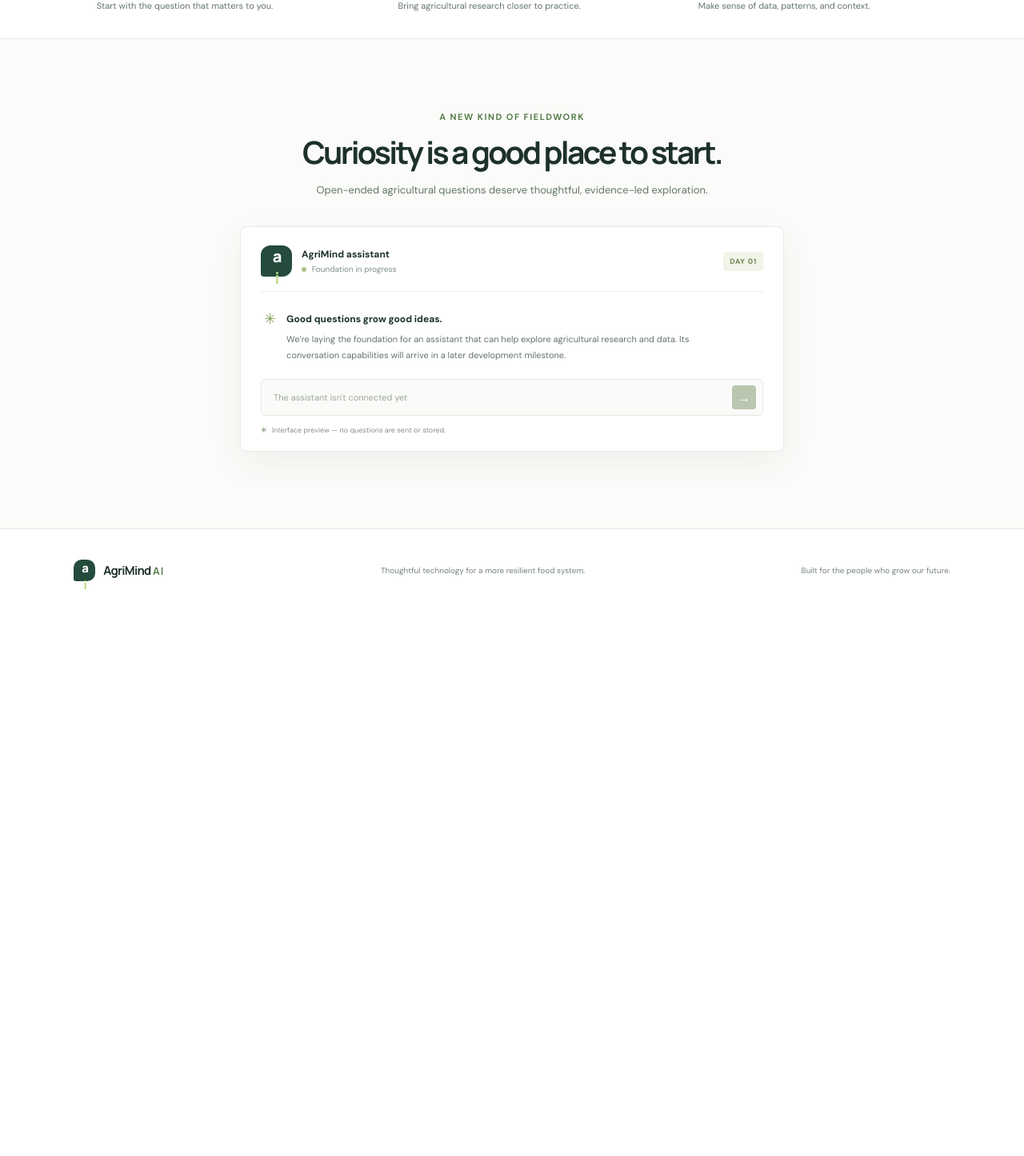
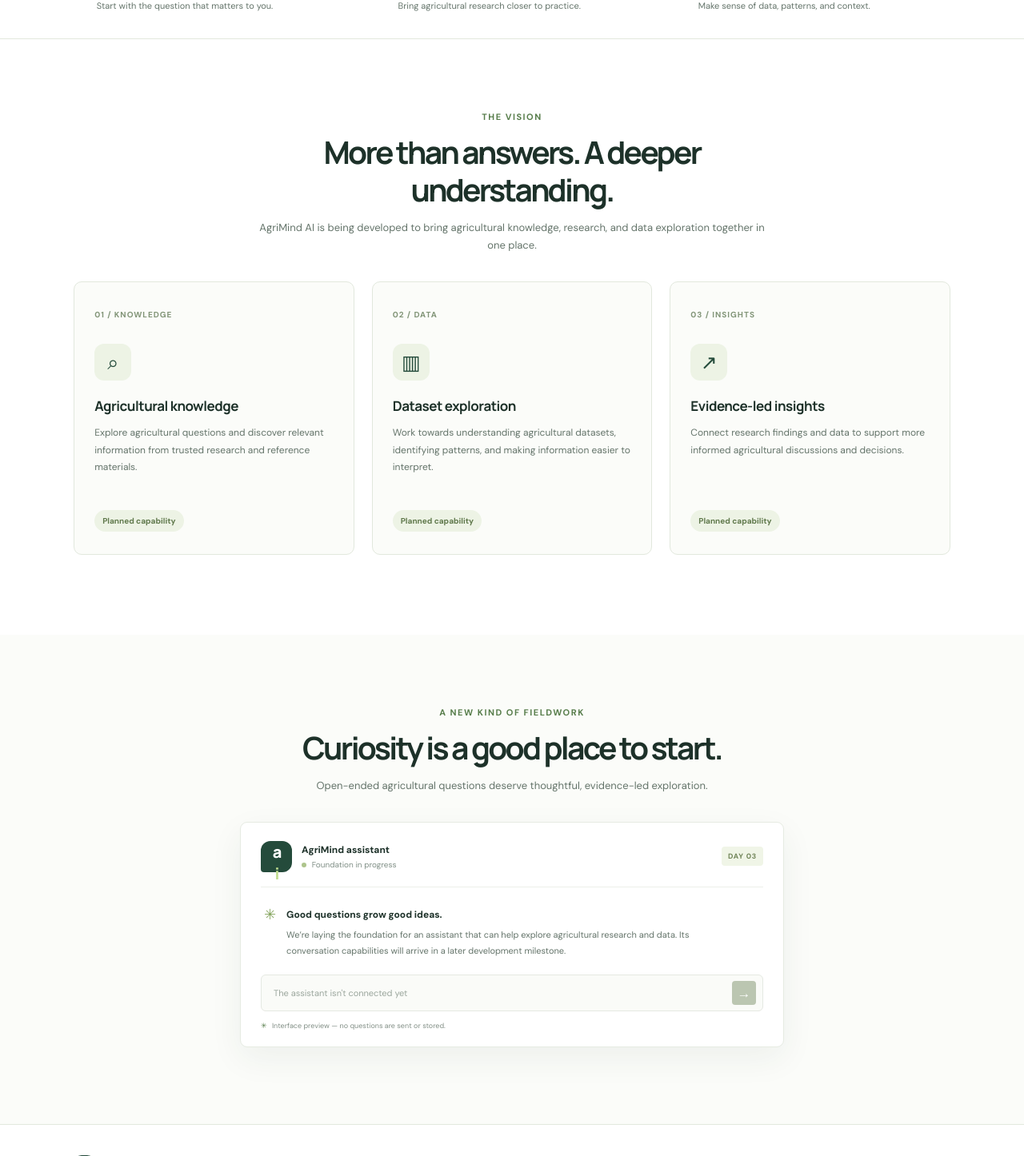
Before and after one commit to manofendevours0508/agrimind_ai, a Flask app: page / in a window 1280 px wide. Shown: the part 751-2197 px from the top of the page at 80% size. Before the commit the page ends 1488 px from the top, so only its background shows below. Run offline with Flask 3, Linux system fonts and the light colour scheme.

Commit message:
wip: continue Day 3 frontend development

```diff
--- a/agrimind/static/css/styles.css
+++ b/agrimind/static/css/styles.css
@@ -126,3 +126,169 @@ h1, h2 { margin: 0; font-family: "Manrope", sans-serif; letter-spacing: -2.7px;
 @media (prefers-reduced-motion: reduce) {
   *, *::before, *::after { scroll-behavior: auto !important; transition-duration: .01ms !important; }
 }
+
+
+/* Day 3: Agricultural capabilities */
+
+.capabilities-section {
+  padding: 90px 7.2% 100px;
+  background: #ffffff;
+}
+
+.capability-grid {
+  display: grid;
+  grid-template-columns: repeat(3, minmax(0, 1fr));
+  gap: 22px;
+  max-width: 1200px;
+  margin: 0 auto;
+}
+
+.capability-card {
+  min-width: 0;
+  padding: 28px 25px;
+  border: 1px solid var(--line);
+  border-radius: 10px;
+  background: #fbfcf9;
+  transition: transform .2s ease, box-shadow .2s ease;
+}
+
+.capability-card:hover {
+  transform: translateY(-5px);
+  box-shadow: 0 16px 35px #263e2910;
+}
+
+.capability-number {
+  color: #819477;
+  font-size: 10px;
+  font-weight: 700;
+  letter-spacing: 1px;
+}
+
+.capability-icon {
+  width: 46px;
+  height: 46px;
+  display: grid;
+  place-items: center;
+  margin: 28px 0 20px;
+  border-radius: 12px;
+  color: var(--forest);
+  background: #edf3e5;
+  font-size: 25px;
+}
+
+.capability-card h3 {
+  margin: 0 0 12px;
+  font: 700 17px "Manrope", sans-serif;
+  letter-spacing: -.5px;
+}
+
+.capability-card p {
+  min-height: 85px;
+  margin: 0 0 22px;
+  color: var(--muted);
+  font-size: 12px;
+  line-height: 1.8;
+}
+
+.capability-status {
+  display: inline-block;
+  padding: 7px 10px;
+  border-radius: 20px;
+  color: #60794c;
+  background: #edf3e5;
+  font-size: 10px;
+  font-weight: 700;
+}
+
+/* Keyboard accessibility */
+
+a:focus-visible,
+button:focus-visible,
+input:focus-visible {
+  outline: 3px solid #91a96d;
+  outline-offset: 4px;
+}
+
+/* Tablet layout */
+
+@media (max-width: 1000px) {
+  .hero {
+    gap: 4%;
+    padding-right: 5%;
+    padding-left: 5%;
+  }
+
+  .hero h1 {
+    font-size: clamp(40px, 5.5vw, 56px);
+  }
+
+  .capabilities-section {
+    padding-right: 5%;
+    padding-left: 5%;
+  }
+
+  .capability-grid {
+    gap: 14px;
+  }
+
+  .capability-card {
+    padding: 23px 18px;
+  }
+}
+
+/* Mobile layout */
+
+@media (max-width: 760px) {
+  .capabilities-section {
+    padding: 67px 6%;
+  }
+
+  .capability-grid {
+    grid-template-columns: 1fr;
+    gap: 16px;
+  }
+
+  .capability-card {
+    padding: 24px;
+  }
+
+  .capability-icon {
+    margin-top: 20px;
+  }
+
+  .capability-card p {
+    min-height: 0;
+  }
+}
+
+@media (max-width: 380px) {
+  .hero h1 {
+    font-size: 39px;
+    letter-spacing: -2px;
+  }
+
+  .hero-art {
+    min-height: 270px;
+  }
+
+  .assistant-topline {
+    gap: 8px;
+  }
+
+  .beta-label {
+    padding: 5px;
+    font-size: 8px;
+  }
+}
+
+@media (prefers-reduced-motion: reduce) {
+  .capability-card,
+  .button {
+    transition: none;
+  }
+
+  .capability-card:hover,
+  .button:hover {
+    transform: none;
+  }
+}
--- a/agrimind/static/js/main.js
+++ b/agrimind/static/js/main.js
@@ -2,16 +2,32 @@ const menuToggle = document.querySelector(".menu-toggle");
 const primaryNav = document.querySelector("#primary-nav");
 
 if (menuToggle && primaryNav) {
+  function closeMenu() {
+    menuToggle.setAttribute("aria-expanded", "false");
+    primaryNav.classList.remove("is-open");
+  }
+
   menuToggle.addEventListener("click", () => {
-    const expanded = menuToggle.getAttribute("aria-expanded") === "true";
+    const expanded =
+      menuToggle.getAttribute("aria-expanded") === "true";
+
     menuToggle.setAttribute("aria-expanded", String(!expanded));
     primaryNav.classList.toggle("is-open", !expanded);
   });
 
   primaryNav.addEventListener("click", (event) => {
     if (event.target.closest("a")) {
-      menuToggle.setAttribute("aria-expanded", "false");
-      primaryNav.classList.remove("is-open");
+      closeMenu();
+    }
+  });
+
+  document.addEventListener("keydown", (event) => {
+    if (
+      event.key === "Escape" &&
+      menuToggle.getAttribute("aria-expanded") === "true"
+    ) {
+      closeMenu();
+      menuToggle.focus();
     }
   });
 }
--- a/agrimind/templates/index.html
+++ b/agrimind/templates/index.html
@@ -10,9 +10,15 @@
       to help growers and researchers find the signal, understand the data, and
       make more informed decisions.
     </p>
-    <a class="button button-primary" href="#assistant">Meet your AI research companion <span aria-hidden="true">→</span></a>
-    <div class="hero-proof"><span class="proof-icon" aria-hidden="true">✳</span> Evidence-minded. Grower-focused. Built to learn.</div>
+    <a class="button button-primary" href="#assistant">
+      Meet your AI research companion <span aria-hidden="true">→</span>
+    </a>
+    <div class="hero-proof">
+      <span class="proof-icon" aria-hidden="true">✳</span>
+      Evidence-minded. Grower-focused. Built to learn.
+    </div>
   </div>
+
   <div class="hero-art" role="img" aria-label="Illustration of flourishing crops in a sunrise field">
     <div class="sun"></div>
     <div class="art-label"><span class="live-dot"></span> Growing knowledge, together</div>
@@ -27,36 +33,113 @@
 </section>
 
 <section class="approach-strip" aria-label="Platform principles">
-  <div><span class="principle-number">01</span><p><strong>Ask freely</strong><br>Start with the question that matters to you.</p></div>
-  <div><span class="principle-number">02</span><p><strong>Explore evidence</strong><br>Bring agricultural research closer to practice.</p></div>
-  <div><span class="principle-number">03</span><p><strong>See the whole field</strong><br>Make sense of data, patterns, and context.</p></div>
+  <div>
+    <span class="principle-number">01</span>
+    <p><strong>Ask freely</strong><br>Start with the question that matters to you.</p>
+  </div>
+  <div>
+    <span class="principle-number">02</span>
+    <p><strong>Explore evidence</strong><br>Bring agricultural research closer to practice.</p>
+  </div>
+  <div>
+    <span class="principle-number">03</span>
+    <p><strong>See the whole field</strong><br>Make sense of data, patterns, and context.</p>
+  </div>
+</section>
+
+<section class="capabilities-section" id="capabilities">
+  <div class="section-heading">
+    <p class="eyebrow">The vision</p>
+    <h2>More than answers. A deeper understanding.</h2>
+    <p>
+      AgriMind AI is being developed to bring agricultural knowledge,
+      research, and data exploration together in one place.
+    </p>
+  </div>
+
+  <div class="capability-grid">
+    <article class="capability-card">
+      <span class="capability-number">01 / KNOWLEDGE</span>
+      <div class="capability-icon" aria-hidden="true">⌕</div>
+      <h3>Agricultural knowledge</h3>
+      <p>
+        Explore agricultural questions and discover relevant information
+        from trusted research and reference materials.
+      </p>
+      <span class="capability-status">Planned capability</span>
+    </article>
+
+    <article class="capability-card">
+      <span class="capability-number">02 / DATA</span>
+      <div class="capability-icon" aria-hidden="true">▥</div>
+      <h3>Dataset exploration</h3>
+      <p>
+        Work towards understanding agricultural datasets, identifying
+        patterns, and making information easier to interpret.
+      </p>
+      <span class="capability-status">Planned capability</span>
+    </article>
+
+    <article class="capability-card">
+      <span class="capability-number">03 / INSIGHTS</span>
+      <div class="capability-icon" aria-hidden="true">↗</div>
+      <h3>Evidence-led insights</h3>
+      <p>
+        Connect research findings and data to support more informed
+        agricultural discussions and decisions.
+      </p>
+      <span class="capability-status">Planned capability</span>
+    </article>
+  </div>
 </section>
 
 <section class="assistant-section" id="assistant">
   <div class="section-heading">
     <p class="eyebrow">A new kind of fieldwork</p>
     <h2>Curiosity is a good place to start.</h2>
-    <p>Open-ended agricultural questions deserve thoughtful, evidence-led exploration.</p>
+    <p>
+      Open-ended agricultural questions deserve thoughtful,
+      evidence-led exploration.
+    </p>
   </div>
+
   <div class="assistant-card">
     <div class="assistant-topline">
       <div class="assistant-avatar" aria-hidden="true">a<span>i</span></div>
-      <div><strong>AgriMind assistant</strong><span class="assistant-status"><i></i> Foundation in progress</span></div>
-      <span class="beta-label">DAY 01</span>
+      <div>
+        <strong>AgriMind assistant</strong>
+        <span class="assistant-status"><i></i> Foundation in progress</span>
+      </div>
+      <span class="beta-label">DAY 03</span>
     </div>
+
     <div class="assistant-welcome">
       <span class="welcome-spark" aria-hidden="true">✳</span>
       <div>
         <strong>Good questions grow good ideas.</strong>
-        <p>We’re laying the foundation for an assistant that can help explore agricultural research and data. Its conversation capabilities will arrive in a later development milestone.</p>
+        <p>
+          We’re laying the foundation for an assistant that can help explore
+          agricultural research and data. Its conversation capabilities will
+          arrive in a later development milestone.
+        </p>
       </div>
     </div>
+
     <form class="prompt-form" aria-label="Assistant preview">
       <label class="sr-only" for="prompt">Your agricultural question</label>
-      <input id="prompt" type="text" placeholder="The assistant isn't connected yet" disabled>
+      <input
+        id="prompt"
+        type="text"
+        placeholder="The assistant isn't connected yet"
+        disabled
+      >
       <button type="submit" disabled aria-label="Send question">→</button>
     </form>
-    <p class="assistant-footnote"><span aria-hidden="true">✳</span> Interface preview — no questions are sent or stored.</p>
+
+    <p class="assistant-footnote">
+      <span aria-hidden="true">✳</span>
+      Interface preview — no questions are sent or stored.
+    </p>
   </div>
 </section>
 {% endblock %}
```
